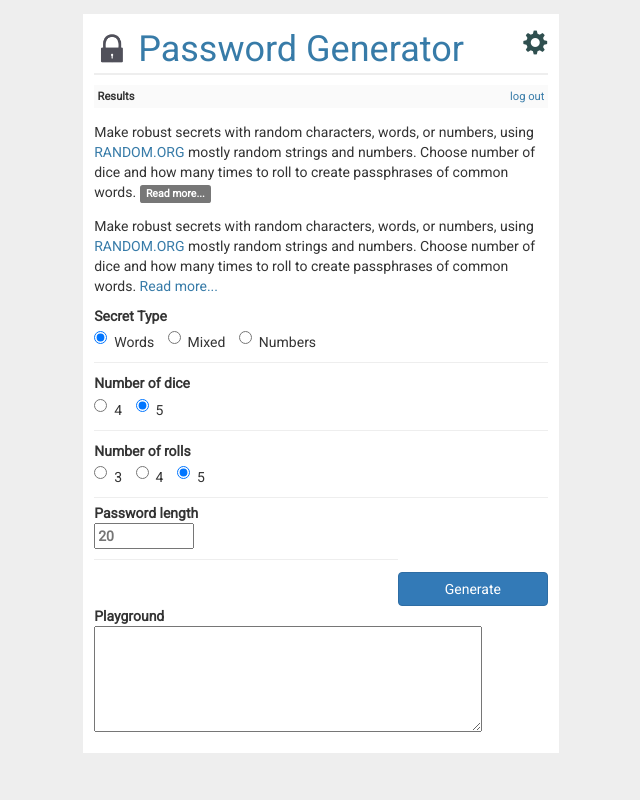
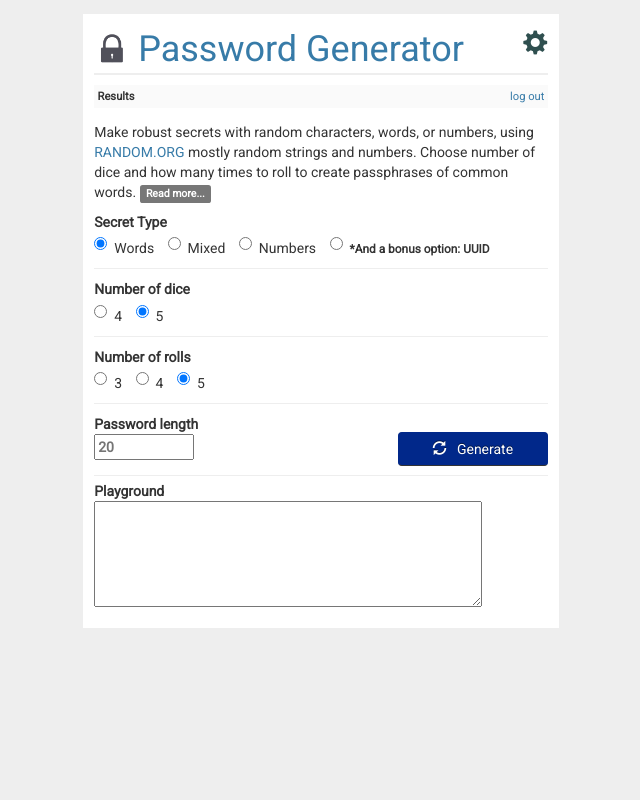
Before and after one commit to nicorellius/pypass3, a Flask app: page / in a window 1280 px wide. Shown: the whole page, without its empty margins (319-959 px from the left). Run offline with Flask 2, Linux system fonts and the light colour scheme; the visitor is signed in with stand-in values (Sample User, id 1); data that the repository does not hold is empty; some libraries are stand-ins or nearby versions; some web fonts are replaced.

Commit message:
Updated main generate template.

```diff
--- a/passgen/templates/generate.html
+++ b/passgen/templates/generate.html
@@ -2,31 +2,7 @@
 {% block body %}
     {% if session.logged_in %}
 
-    <section class="instructions top-mar-1em">
-        <p>
-            Make robust secrets with random characters, words, or numbers, using
-            <a href="https://www.random.org" target="_blank">RANDOM.ORG</a>
-            mostly random strings and numbers. Choose number of dice and how
-            many times to roll to create passphrases of common words.
-            <a id="rm-link">Read more...</a>
-        </p>
-
-        <p id="rm1" class="hide-div">
-            Number of rolls determines how many words in your passphrase.
-            Number of dice determine which EFF word list to use: long
-            or short. Defaults to 5 dice and 5 rolls and long word list
-            for words type.
-        <p>
-        <p id="rm2" class="hide-div">
-            Mixed and numbers type don't use dice, but instead use length.
-            Defaults to 20. Longer passwords are better. Mixed type uses a
-            character list containing alphanumeric with capitals, and these
-            additional special characters: ( ! @ # $ % ^ & * _ + = - ? ~ )
-            <a id="rl-link">Read less...</a>
-        </p>
-    </section>
-
-    <form action="{{ url_for('add_entry') }}" method="post" class="add-entry">
+    <form action="{{ url_for('generate_secret') }}" method="post" class="add-entry">
 
         <div class="radio-group">
             <p class="short-p">Secret Type<p>
@@ -42,9 +18,22 @@
                 <input type="radio" name="type" id="numbers" value="numbers">
                 Numbers
             </label>
+            <label class="radio-inline">
+                <input type="radio" name="type" id="uuid" value="uuid">
+                <small><strong>*And a bonus option: UUID</strong></small>
+            </label>
         </div>
 
+        <!--<div id="encrypt-option" class="checkbox float-right">-->
+            <!--<label for="encrypt">-->
+                <!--<input id="encrypt" type="checkbox"> Encrypt Result?-->
+            <!--</label>-->
+        <!--</div>-->
+
         <hr>
+        <!--{% for item in secrets %}-->
+            <!--{{ item.x }}-->
+        <!--{% endfor %}-->
 
         <div class="radio-group">
             <p class="short-p">Number of dice</p>
@@ -78,16 +67,16 @@
 
         <hr>
 
-        <div>
-            <label>Password length<br class="short-p">
+        <div class="field-group">
+            <label>Password length<br>
                 <input type="text" name="length" id="length" placeholder="20">
             </label>
-        </div>
 
-        <div class="btn-container">
-            <button id="generate" class="btn btn-primary btn-block" type="submit" value="">
-                Generate
-            </button>
+            <div class="btn-container">
+                <button id="generate" class="btn btn-custom-primary btn-block" type="submit" value="">
+                    <i class="glyphicon glyphicon-refresh"></i> &nbsp; Generate
+                </button>
+            </div>
         </div>
 
         <hr>
@@ -98,6 +87,14 @@
             </label>
         </div>
 
+        <!--<button style="width: 150px;" class="btn btn-custom-success" type="submit">-->
+            <!--Encrypt-->
+        <!--</button>-->
+
+        <!--<button style="float: right; width: 150px;" class="btn btn-custom-danger" type="submit">-->
+            <!--Decrypt-->
+        <!--</button>-->
+
     </form>
 
     <div id="spinner" class="spinner" style="display: none;">
```
